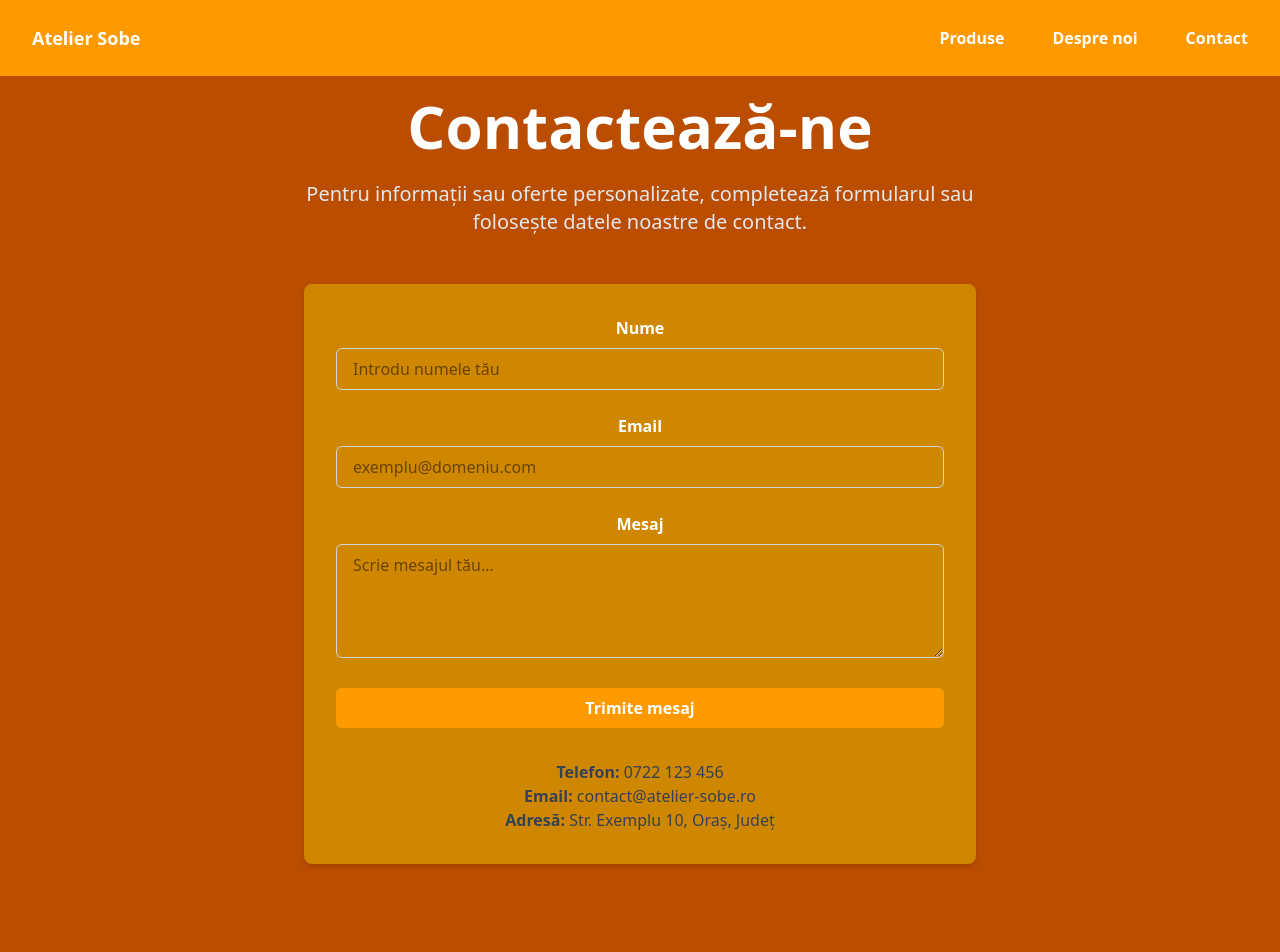
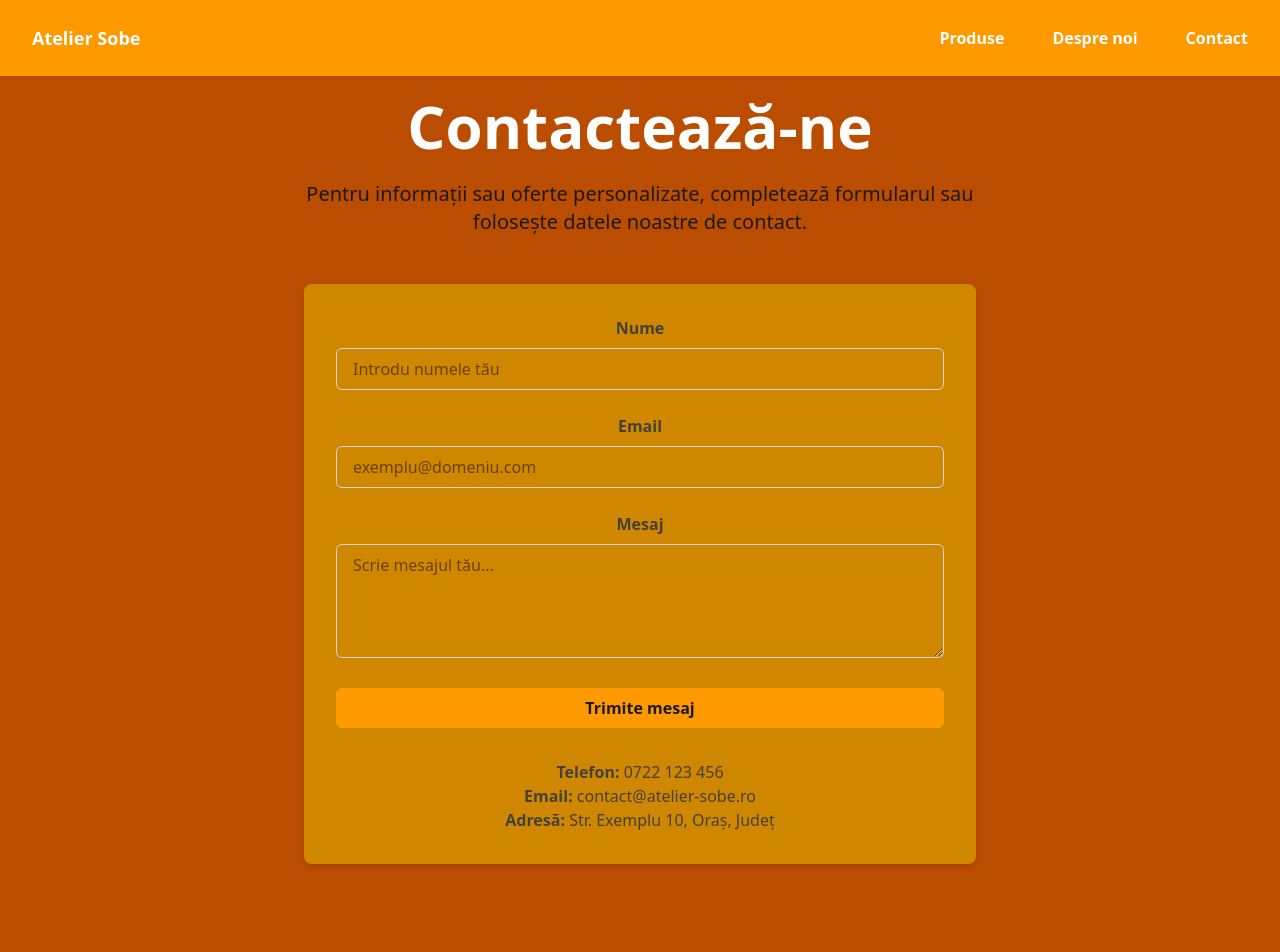
Before and after one commit to NeRrO106/website_sobe_de_teracota, a React (Vite) app: page /contact in a window 1280 px wide. Shown: the top 952 px of the page. Built offline with nearby package versions, Linux system fonts and the light colour scheme.

Commit message:
Updated Contact page

```diff
--- a/src/pages/Contact.tsx
+++ b/src/pages/Contact.tsx
@@ -4,7 +4,7 @@ function Contact() {
       <h1 className="text-5xl sm:text-6xl font-bold text-white mb-6">
         Contactează-ne
       </h1>
-      <p className="text-lg sm:text-xl text-gray-200 mb-12 max-w-2xl">
+      <p className="text-lg sm:text-xl text-stone-900 mb-12 max-w-2xl">
         Pentru informații sau oferte personalizate, completează formularul sau
         folosește datele noastre de contact.
       </p>
@@ -13,7 +13,7 @@ function Contact() {
         <form className="space-y-6 ">
           <div>
             <label
-              className="block text-white font-semibold mb-2"
+              className="block text-stone-700 font-semibold mb-2"
               htmlFor="nume"
             >
               Nume
@@ -27,7 +27,7 @@ function Contact() {
           </div>
           <div>
             <label
-              className="block text-white font-semibold mb-2"
+              className="block text-stone-700 font-semibold mb-2"
               htmlFor="email"
             >
               Email
@@ -41,7 +41,7 @@ function Contact() {
           </div>
           <div>
             <label
-              className="block text-white font-semibold mb-2"
+              className="block text-stone-700 font-semibold mb-2"
               htmlFor="mesaj"
             >
               Mesaj
@@ -55,14 +55,12 @@ function Contact() {
           </div>
           <button
             type="submit"
-            className="w-full bg-amber-500 text-white font-semibold py-2 rounded-md hover:bg-amber-600 transition-colors"
+            className="w-full bg-amber-500 text-stone-900 font-semibold py-2 rounded-md hover:bg-amber-600 transition-colors hover:text-white"
           >
             Trimite mesaj
           </button>
         </form>
-
-        {/* Info contact */}
-        <div className="mt-8 text-gray-700">
+        <div className="mt-8 text-stone-700">
           <p>
             <strong>Telefon:</strong> 0722 123 456
           </p>
```
